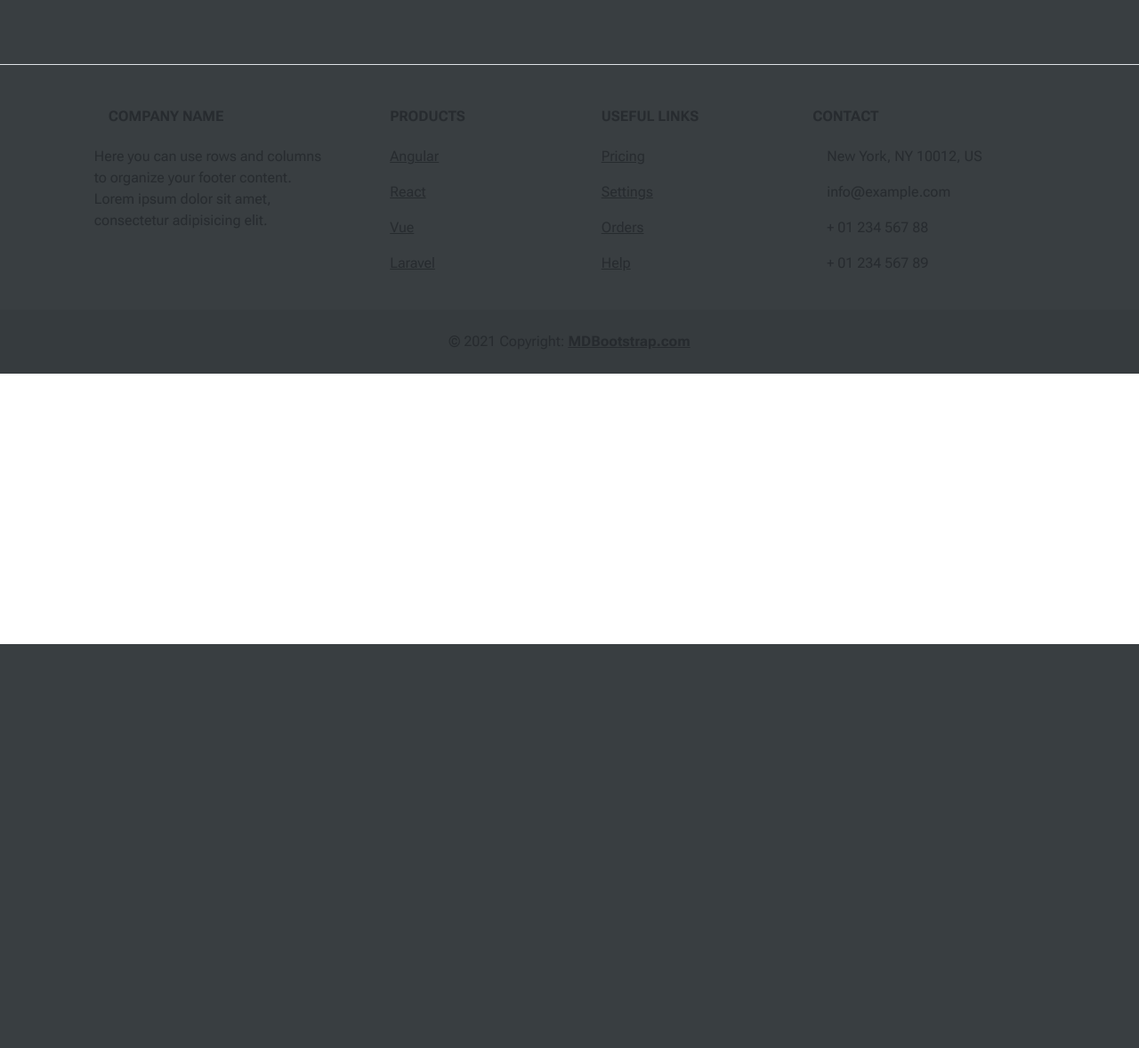
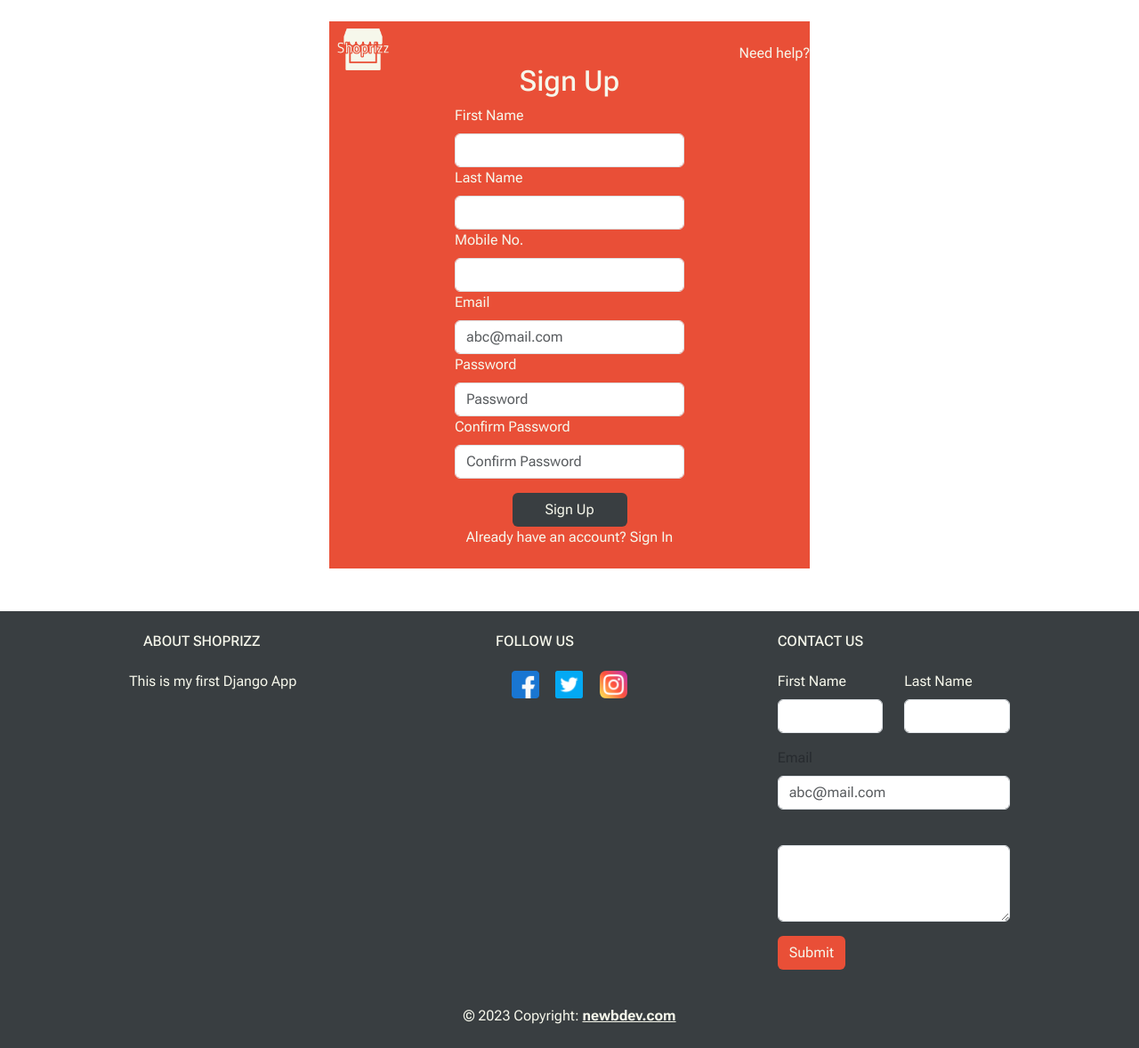
Before and after one commit to YourNewbDev/shoprizz, a Django app: page /register/ in a window 1280 px wide. Shown: the part 76-1254 px from the top of the page at 89% size. Before the commit the page ends 800 px from the top, so only its background shows below. Run offline with Django 4.2, Linux system fonts and the light colour scheme; some libraries are stand-ins or nearby versions.

Commit message:
Added registration form

```diff
--- a/shoprizz/shop/static/custom.css
+++ /dev/null
@@ -1,10 +0,0 @@
-.bg-shop-nav {
-    background-color: #E94F37;
-    font-family: 'Roboto Flex', sans-serif;
-}
-
-.bg-footer {
-    background-color: #393e41;
-    font-family: 'Roboto Flex', sans-serif;
-    color: #f6f7eb;
-}
--- a/shoprizz/shop/templates/shop/footer.html
+++ b/shoprizz/shop/templates/shop/footer.html
@@ -1,67 +1,18 @@
 {% load static %}
 <footer class="bg-footer text-center text-lg-start text-muted">
-    <!-- Section: Social media -->
-    <section class="d-flex justify-content-center justify-content-lg-between p-4 border-bottom">
-      <!-- Right -->
-      <div>
-        <a href="" class="me-4 text-reset">
-          <i class="fab fa-facebook-f"></i>
-        </a>
-        <a href="" class="me-4 text-reset">
-          <i class="fab fa-twitter"></i>
-        </a>
-        <a href="" class="me-4 text-reset">
-          <i class="fab fa-google"></i>
-        </a>
-        <a href="" class="me-4 text-reset">
-          <i class="fab fa-instagram"></i>
-        </a>
-        <a href="" class="me-4 text-reset">
-          <i class="fab fa-linkedin"></i>
-        </a>
-        <a href="" class="me-4 text-reset">
-          <i class="fab fa-github"></i>
-        </a>
-      </div>
-      <!-- Right -->
-    </section>
-    <!-- Section: Social media -->
-
     <!-- Section: Links  -->
     <section class="">
-      <div class="container text-center text-md-start mt-5">
+      <div class="container text-center text-md-start">
         <!-- Grid row -->
         <div class="row mt-3">
           <!-- Grid column -->
-          <div class="col-md-3 col-lg-4 col-xl-3 mx-auto mb-4">
+          <div class="col-md-3 col-lg-4 col-xl-3 mx-auto mb-4 mt-4">
             <!-- Content -->
-            <h6 class="text-uppercase fw-bold mb-4">
-              <i class="fas fa-gem me-3"></i>Company name
+            <h6 class="text-uppercase footext mb-4">
+              <i class="fas fa-gem me-3"></i>About Shoprizz
             </h6>
-            <p>
-              Here you can use rows and columns to organize your footer content. Lorem ipsum
-              dolor sit amet, consectetur adipisicing elit.
-            </p>
-          </div>
-          <!-- Grid column -->
-
-          <!-- Grid column -->
-          <div class="col-md-2 col-lg-2 col-xl-2 mx-auto mb-4">
-            <!-- Links -->
-            <h6 class="text-uppercase fw-bold mb-4">
-              Products
-            </h6>
-            <p>
-              <a href="#!" class="text-reset">Angular</a>
-            </p>
-            <p>
-              <a href="#!" class="text-reset">React</a>
-            </p>
-            <p>
-              <a href="#!" class="text-reset">Vue</a>
-            </p>
-            <p>
-              <a href="#!" class="text-reset">Laravel</a>
+            <p class="footext">
+              This is my first Django App
             </p>
           </div>
           <!-- Grid column -->
@@ -69,35 +20,42 @@
           <!-- Grid column -->
           <div class="col-md-3 col-lg-2 col-xl-2 mx-auto mb-4">
             <!-- Links -->
-            <h6 class="text-uppercase fw-bold mb-4">
-              Useful links
-            </h6>
-            <p>
-              <a href="#!" class="text-reset">Pricing</a>
-            </p>
-            <p>
-              <a href="#!" class="text-reset">Settings</a>
-            </p>
-            <p>
-              <a href="#!" class="text-reset">Orders</a>
-            </p>
-            <p>
-              <a href="#!" class="text-reset">Help</a>
-            </p>
+            <h6 class="text-uppercase footext mb-4 mt-4">Follow us</h6>
+            <div class="d-flex justify-content-evenly">
+              <a href="#!" class="text-reset"><img class="footer-img" src="{% static "image\facebook.png" %}" alt=""></a>
+              <a href="#!" class="text-reset"><img class="footer-img" src="{% static "image\twitter.png" %}" alt=""></a>
+              <a href="#!" class="text-reset"><img class="footer-img" src="{% static "image\instagram.png" %}" alt=""></a>
+            </div>
           </div>
           <!-- Grid column -->
 
           <!-- Grid column -->
-          <div class="col-md-4 col-lg-3 col-xl-3 mx-auto mb-md-0 mb-4">
+          <div class="col-md-6 col-lg-3 col-xl-3 mx-auto mb-md-0 mb-4">
             <!-- Links -->
-            <h6 class="text-uppercase fw-bold mb-4">Contact</h6>
-            <p><i class="fas fa-home me-3"></i> New York, NY 10012, US</p>
-            <p>
-              <i class="fas fa-envelope me-3"></i>
-              info@example.com
-            </p>
-            <p><i class="fas fa-phone me-3"></i> + 01 234 567 88</p>
-            <p><i class="fas fa-print me-3"></i> + 01 234 567 89</p>
+            <h6 class="text-uppercase footext mb-4 mt-4">Contact Us</h6>
+            <div class="mb-3">
+              <form action="">
+                <div class="row">
+                  <div class="col-md-6 mb-3">
+                    <label for="" class="form-label footext">First Name</label>
+                    <input type="text" class="form-control" name="" id="" aria-describedby="helpId" placeholder="">
+                  </div>
+                  <div class="col-md-6 mb-3">
+                    <label for="" class="form-label footext">Last Name</label>
+                    <input type="text" class="form-control" name="" id="" aria-describedby="helpId" placeholder="">
+                  </div>
+                </div>
+                <div class="mb-3">
+                  <label for="" class="form-label">Email</label>
+                  <input type="email" class="form-control" name="" id="" aria-describedby="emailHelpId" placeholder="abc@mail.com">
+                </div>
+                <div class="mb-3">
+                  <label for="" class="form-label"></label>
+                  <textarea class="form-control" name="" id="" rows="3"></textarea>
+                </div>
+                <button type="button" class="btn btn-shop">Submit</button>
+              </form>
+            </div>
           </div>
           <!-- Grid column -->
         </div>
@@ -107,9 +65,8 @@
     <!-- Section: Links  -->
 
     <!-- Copyright -->
-    <div class="text-center p-4" style="background-color: rgba(0, 0, 0, 0.05);">
-      © 2021 Copyright:
-      <a class="text-reset fw-bold" href="https://mdbootstrap.com/">MDBootstrap.com</a>
+    <div class="text-center footext p-4">
+      © 2023 Copyright: <a class="text-reset fw-bold" href="">newbdev.com</a>
     </div>
     <!-- Copyright -->
-</footer>
+  </footer>
--- a/shoprizz/shop/templates/shop/index.html
+++ b/shoprizz/shop/templates/shop/index.html
@@ -1,6 +1,5 @@
 {% extends "shop/base.html" %}
 {% block title %} Shoprizz | Home {% endblock  %}
-
 {% block content %}
 {% include "shop/navbar.html" %}
 
--- a/shoprizz/shop/templates/shop/register.html
+++ b/shoprizz/shop/templates/shop/register.html
@@ -1,9 +1,47 @@
 {% extends "shop/base.html" %}
 {% block title %} Shoprizz | Home {% endblock  %}
-
+{% load static %}
 {% block content %}
 {% include "shop/plain-navbar.html" %}
 
+<div class="d-flex justify-content-center mt-4 mb-5">
+    <form class="form-shop" action="">
+        <div class="row">
+            <div class="col-md-4 col-sm-4 col-4 text-start mt-2"><img src="{% static "image\shoprizz-F6F7EB.png" %}" class="img-fluid" alt="" width="76" height="48"></div>
+            <div class="col-md-4 col-sm-4 col-4 text-center mt-5"><h2>Sign Up</h2></div>
+            <div class="col-md-4 col-sm-4 col-4 text-end mt-4"><a class="custom-link" href="">Need help?</a></div>
+        </div>
+        <div class="row">
+            <div class="col-md-3 col-sm-3 col-3"></div>
+                <div class="col-md-6 col-sm-6 col-6">
+                    <div class="">
+                        <label for="" class="form-label">First Name</label>
+                        <input type="text" class="form-control" name="" id="" aria-describedby="helpId" placeholder="">
 
+                        <label for="" class="form-label">Last Name</label>
+                        <input type="text" class="form-control" name="" id="" aria-describedby="helpId" placeholder="">
+
+                        <label for="" class="form-label">Mobile No.</label>
+                        <input type="number" class="form-control" name="" id="" aria-describedby="helpId" placeholder="">
+
+                        <label for="" class="form-label">Email</label>
+                        <input type="email" class="form-control" name="" id="" aria-describedby="emailHelpId" placeholder="abc@mail.com">
+
+                        <label for="" class="form-label">Password</label>
+                        <input type="password" class="form-control" name="" id="" placeholder="Password">
+
+                        <label for="" class="form-label">Confirm Password</label>
+                        <input type="password" class="form-control mb-3" name="" id="" placeholder="Confirm Password">
+
+                        <div class="text-center">
+                            <button type="submit" class="btn btn-shop-dark w-50 justify-content-center">Sign Up</button>
+                            <p>Already have an account? <a class="custom-link" href="">Sign In</a></p>
+                        </div>
+                    </div>
+                </div>
+            <div class="col-md-3 col-sm-3 col-3"></div>
+        </div>
+    </form>
+</div>
 {% include "shop/footer.html" %}
 {% endblock  %}
--- a/shoprizz/shoprizz/settings.py
+++ b/shoprizz/shoprizz/settings.py
@@ -121,9 +121,10 @@ USE_TZ = True
 # Static files (CSS, JavaScript, Images)
 # https://docs.djangoproject.com/en/4.2/howto/static-files/
 
-STATIC_URL = 'static/'
+STATIC_URL = '/static/'
+STATIC_ROOT = os.path.join(BASE_DIR, 'staticfiles')
 STATICFILES_DIRS = [
-    os.path.join(BASE_DIR, 'shop/static')
+    os.path.join(BASE_DIR, 'static'),
 ]
 
 # Default primary key field type
--- /dev/null
+++ b/shoprizz/static/custom.css
@@ -0,0 +1,53 @@
+.bg-shop-nav {
+    background-color: #E94F37;
+    font-family: 'Roboto Flex', sans-serif;
+}
+
+.bg-footer {
+    background-color: #393e41;
+    font-family: 'Roboto Flex', sans-serif;
+}
+
+footer .footext {
+    color: #f6f7eb;
+}
+
+.footer-img {
+width: 31px;
+height: 31px;
+}
+
+.btn-shop {
+    background-color: #E94F37;
+    color: #f6f7eb;
+}
+
+.btn-shop-dark {
+    background-color: #393e41;
+    color: #f6f7eb;
+}
+
+.form-shop {
+    background-color: #E94F37;
+    color: #f6f7eb;
+    width: 540px;
+    height: 615px;
+    font-family: 'Roboto Flex', sans-serif;
+}
+
+/* Chrome, Safari, Edge, Opera */
+input::-webkit-outer-spin-button,
+input::-webkit-inner-spin-button {
+  -webkit-appearance: none;
+  margin: 0;
+}
+
+/* Firefox */
+input[type=number] {
+  -moz-appearance: textfield;
+}
+
+.custom-link {
+    color: #f6f7eb;
+    text-decoration: none;
+}
```
Also changed, not shown: shoprizz/shop/templates/shop/base.html (line endings or trailing spaces), shoprizz/static/custom.js (added), shoprizz/static/image/facebook.png (added), shoprizz/static/image/instagram.png (added), shoprizz/static/image/shoprizz-F6F7EB.png (renamed from shoprizz/shop/static/image/shoprizz-F6F7EB.png), shoprizz/static/image/twitter.png (added).
